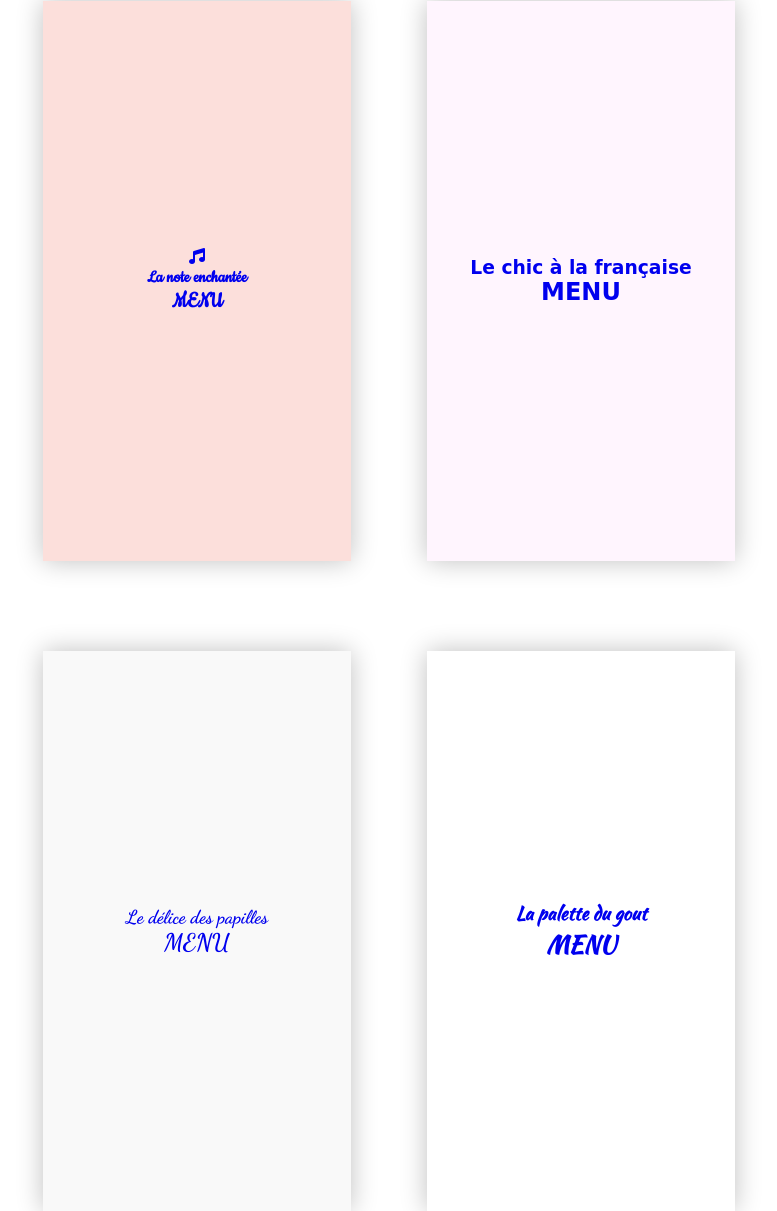
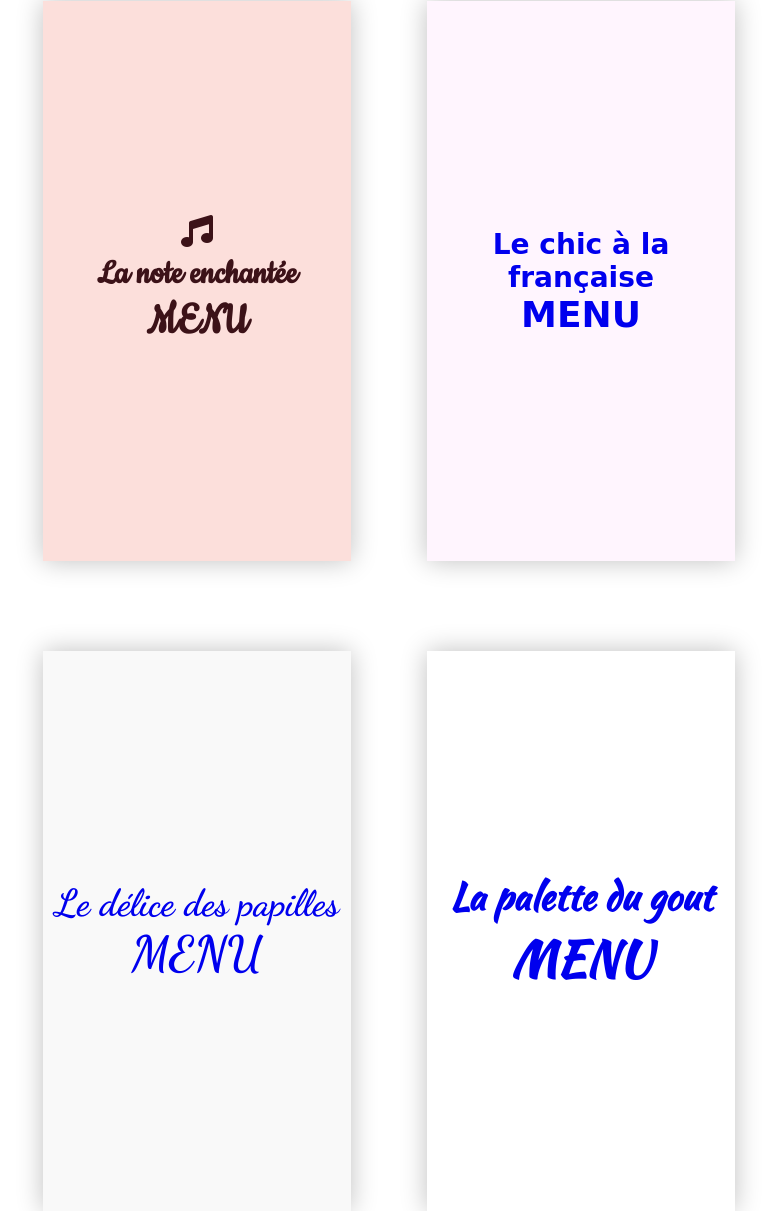
Before and after one commit to MaDaMeDev/P3-OC, a website: page index.html in a window 1280 px wide. Shown: the part 259-1470 px from the top of the page, without its empty margins (251-1028 px from the left). Drawn offline with Linux system fonts and the light colour scheme; a web font is replaced by a local one.

Commit message:
ajout font-style font size sur les différent menus / création de mixin font-style pour avoir la meme color et font size sur les menus

```diff
--- a/sass/layout/footer.scss
+++ b/sass/layout/footer.scss
@@ -8,7 +8,7 @@ footer {
         display: flex;
         & a {
           color: $color-secondary;
-          font-size: map-get( $font-size,footer);
+          font-size:1.5rem;
 
         }
     }
--- a/sass/pages/accueil.scss
+++ b/sass/pages/accueil.scss
@@ -7,16 +7,31 @@ main {
           @include cards;
           &--chic {
             @include card(card-chic);
+            & a {
+              @include font-style(card-chic, 1.5rem);
+            }
           }
           &--note {
             @include card(card-note);
+            & a {
+              @include font-style(card-note, 2rem);
+            }
           }
           &--delice {
             @include card(card-delice);
+            & a {
+              @include font-style(card-delice, 2rem);
+            }
           }
           &--palette {
             @include card(card-palette);
+            & a {
+              @include font-style(card-palette, 2rem);
+            }
           }
+
+
+
         }
      }
 }
--- a/sass/utils/_mixin.scss
+++ b/sass/utils/_mixin.scss
@@ -14,10 +14,12 @@
 @mixin card($menu) {
     background-color: map-get($bg-color, $menu);
     box-shadow: 0 0 25px lighten(grey, 25%);
+    font-family: map-get($font-family, $menu );
+}
+
+@mixin font-style ($menu,$size) {
     color: map-get($text-color, $menu);
-    font-family: map-get($font-family, $menu );
-    font-size: map-get($font-size, $menu);
-
+    font-size: $size;
 }
 
 @mixin menu-details {
@@ -28,15 +30,19 @@
         display: flex;
         flex-direction: column;
         text-align: center;
-        padding: 1rem;
+        padding: 3rem;
+        font-size: 3rem;
     }
   ul{
        width: 100%;
        list-style: none;
        & li {
            display: flex;
+           padding: 1rem;
            p {
                margin-left: 50px;
+               font-size: 2rem;
+
            }
            .price {
             margin-right: 50px;
@@ -44,8 +50,4 @@
        }
     }
 
-
-
-
-
 }
--- a/sass/utils/_variables.scss
+++ b/sass/utils/_variables.scss
@@ -8,7 +8,7 @@ $color-card-palette:#FFFFFF;
 
 $color-text-note: #3C1218;
 $color-text-chic:linear-gradient($color-secondary, #905BFD);
-$color-text-delice:linear-gradient(#0835E0,#0887FB);
+$color-text-delice:linear-gradient( #0835E0 0%,#0887FB 100%);
 $color-card-palette:linear-gradient(#4C9F42,#C9FF94);
 
 //fonts//
@@ -44,11 +44,7 @@ $text-color:(
     card-palette:$color-card-palette,
 );
 
-$font-size:(
-    h2: $font-size-h2,
-    h3:$font-size-h3,
-    footer:2rem,
-);
+
 
 $font-family:(
     card-note:$font-note,
```
Also changed, not shown: MenuLaNote.html (+2 -2 lines), css/style.css, 1 other file.
